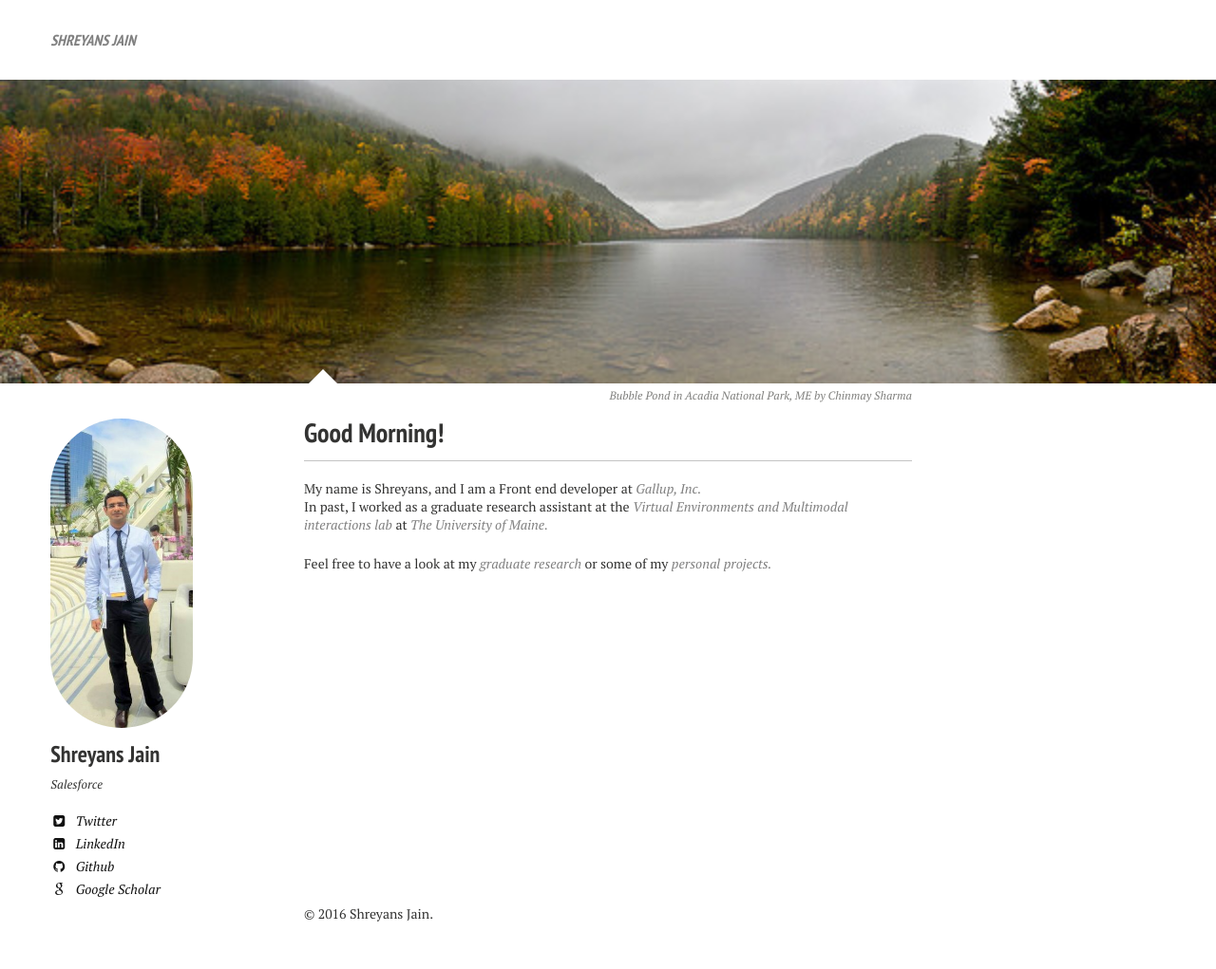
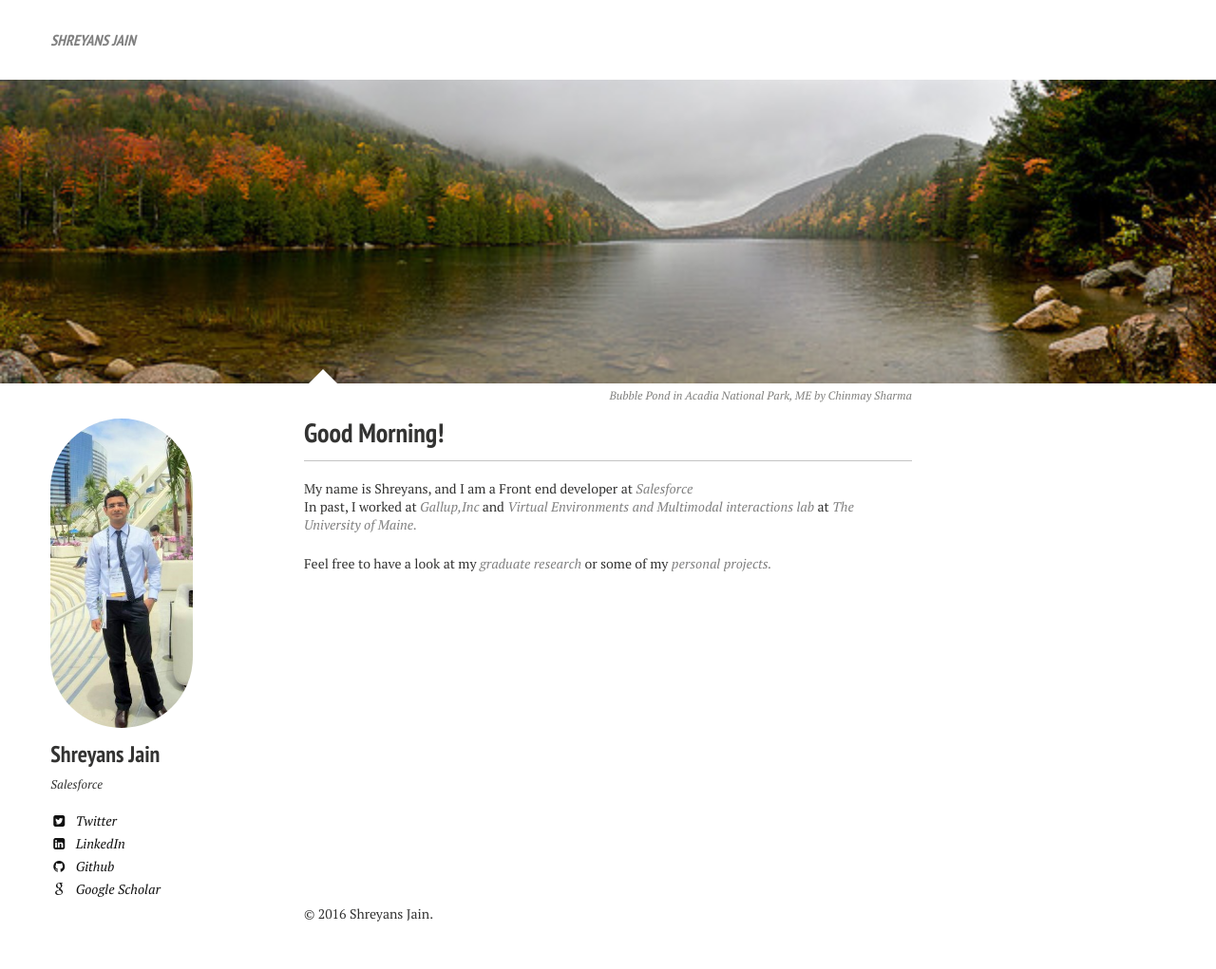
Before and after one commit to shrej/shrej.github.io, a Jekyll site: the page built from index.md, in a window 1280 px wide. Shown: the whole page at 95% size. Built offline with Jekyll 4.4.1, drawn with Linux system fonts in a browser that asks for light colours; nearby versions of some CDN libraries.

Commit message:
More changes

```diff
--- a/_layouts/home.html
+++ b/_layouts/home.html
@@ -37,7 +37,7 @@
     <article>
       <p>
         <br>
-        My name is Shreyans, and I am a Front end developer at <a href="http://www.gallup.com">Gallup, Inc.</a> </p><p>In past, I worked as a graduate research assistant at the <a href="http://www.vemilab.org">Virtual Environments and Multimodal interactions lab</a> at <a href="http://www.umaine.edu">The University of Maine.</a>
+        My name is Shreyans, and I am a Front end developer at <a href="http://www.salesforce.com">Salesforce</a> </p><p>In past, I worked at <a href="http://www.gallup.com"> Gallup,Inc </a> and <a href="http://www.vemilab.org">Virtual Environments and Multimodal interactions lab</a> at <a href="http://www.umaine.edu">The University of Maine.</a>
       </p>
       <p></p>
       <br><p> Feel free to have a look at my <a href="https://scholar.google.com/citations?view_op=view_citation&hl=en&user=FFK-TwkAAAAJ&citation_for_view=FFK-TwkAAAAJ:u5HHmVD_uO8C">graduate research</a> or some of my <a href="http://www.spatial.maine.edu/~shreyans.jain/projects.html">personal projects.</a></p>
```
Also changed, not shown: assets/js/scripts.min.js, images/1275647_566274486741683_15268065_o.jpeg, images/bio-photo.jpg, images/default-thumb.png, images/sample-image-1-c.jpg, images/sample-image-1-copy.jpg, images/sample-image-1.jpg.
